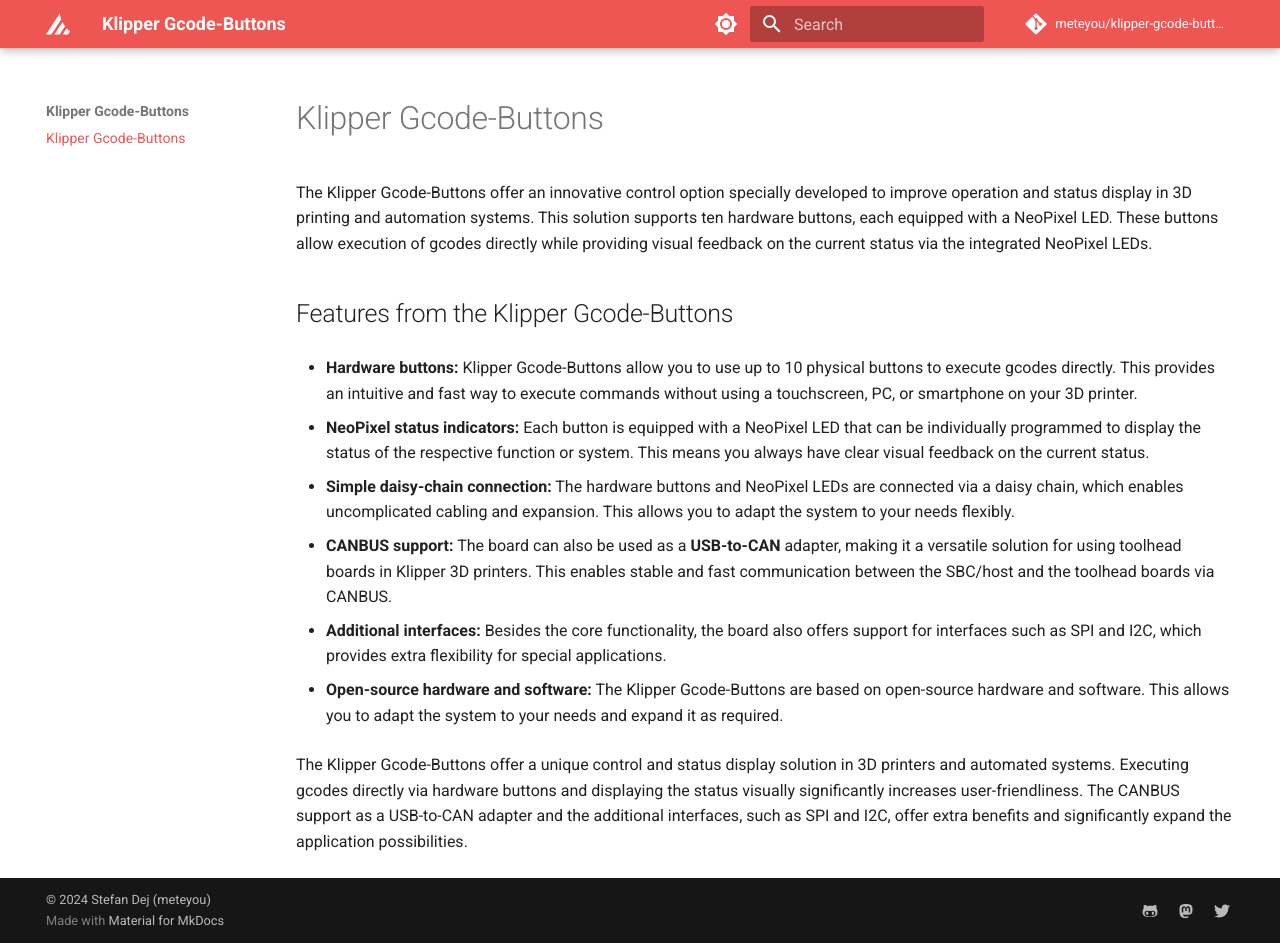
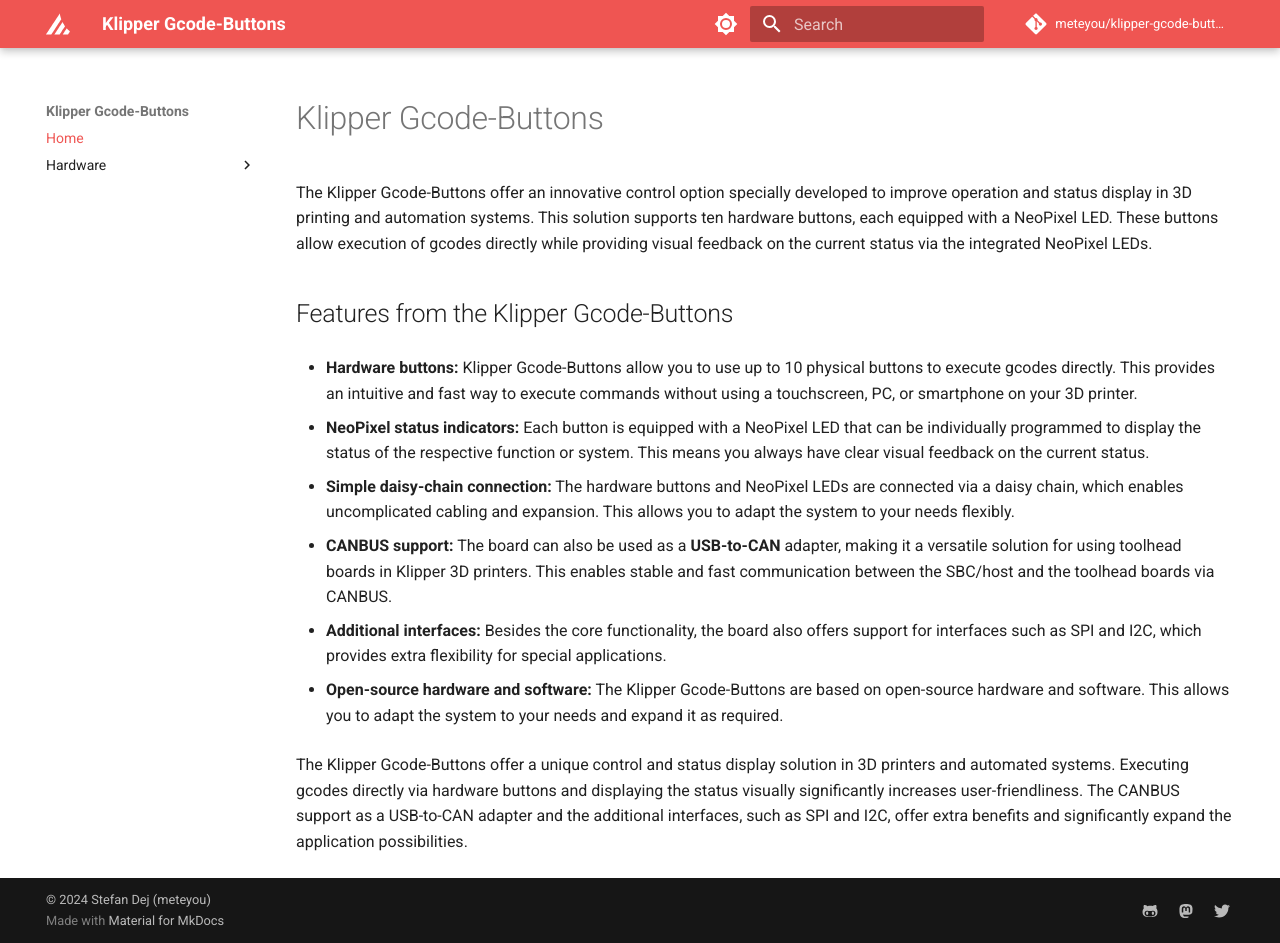
Before and after one commit to meteyou/klipper-gcode-buttons, an MkDocs documentation site: the page built from docs/index.md, in a window 1280 px wide and 943 px high. Built offline with MkDocs 1.6.1 and Material for MkDocs 9.7.7, drawn with Linux system fonts in a browser that asks for light colours; comment, search, counter and statistics services are not loaded; part of the change alters nothing that is shown.

Commit message:
feat: upload pinout for Communication Board
Signed-off-by: Stefan Dej <meteyou@gmail.com>

```diff
--- a/mkdocs.yml
+++ b/mkdocs.yml
@@ -44,3 +44,10 @@ theme:
       toggle:
         icon: material/brightness-4
         name: Switch to light mode
+
+nav:
+  - Home: index.md
+  - Hardware:
+    - Communication-Board: hardware/communication-board.md
+    - Button Cherry-MX: hardware/button-cherry-mx.md
+    - Button Romer-g: hardware/button-romer-g.md
```
Also changed, not shown: hardware/Documentation/GCode_Buttons_PCBs.svg (added), 1 other file.
